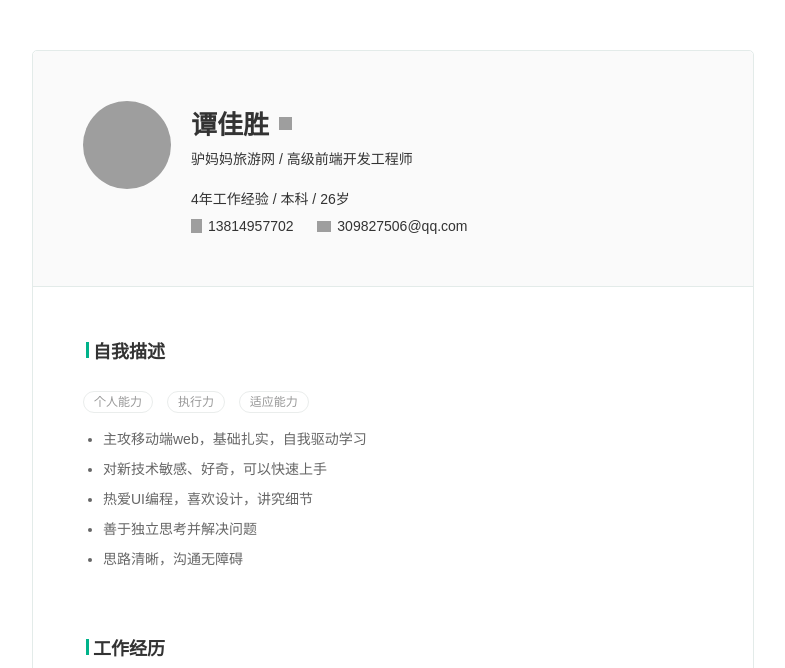
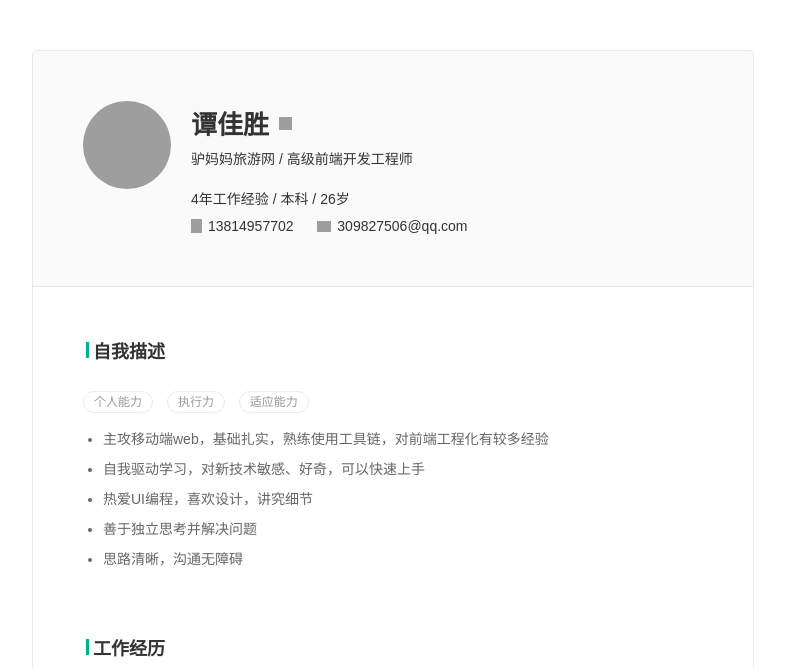
Before and after one commit to WorkHead/workhead.github.io, a plain HTML site: page index.html in a window 1280 px wide. Shown: the top 668 px of the page, without its empty margins (247-1032 px from the left). Drawn offline with Linux system fonts and the light colour scheme; grey boxes are pictures that could not be loaded.

Commit message:
简历修改

```diff
--- a/index.html
+++ b/index.html
@@ -631,8 +631,8 @@
                 <div class="per-self_content">
                         <div class="per-self_des">
                             <ul>
- <li><p>主攻移动端web，基础扎实，自我驱动学习</p></li>
- <li><p>对新技术敏感、好奇，可以快速上手</p></li>
+ <li><p>主攻移动端web，基础扎实，熟练使用工具链，对前端工程化有较多经验</p></li>
+ <li><p>自我驱动学习，对新技术敏感、好奇，可以快速上手</p></li>
  <li><p>热爱UI编程，喜欢设计，讲究细节</p></li>
  <li><p>善于独立思考并解决问题</p></li>
  <li><p>思路清晰，沟通无障碍</p></li>
```
